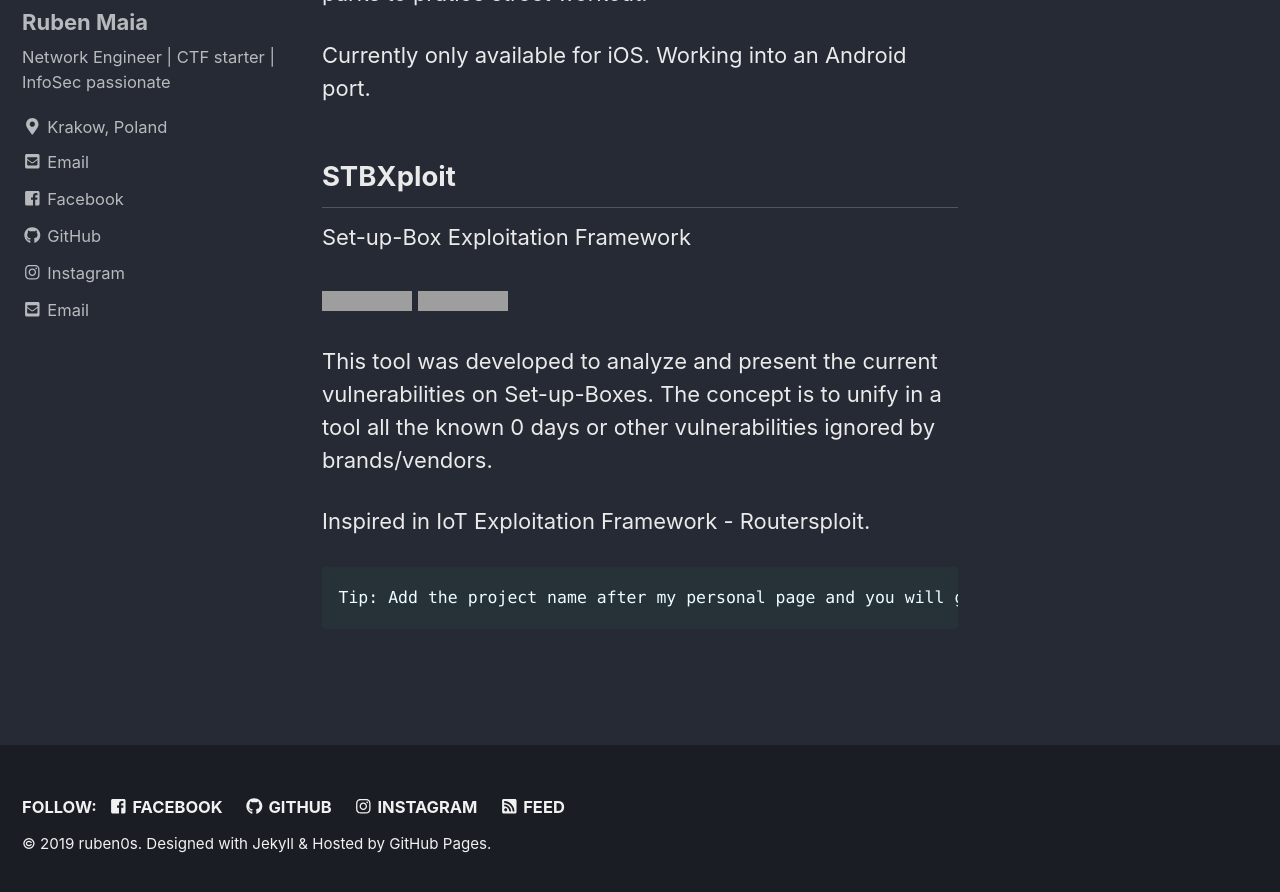
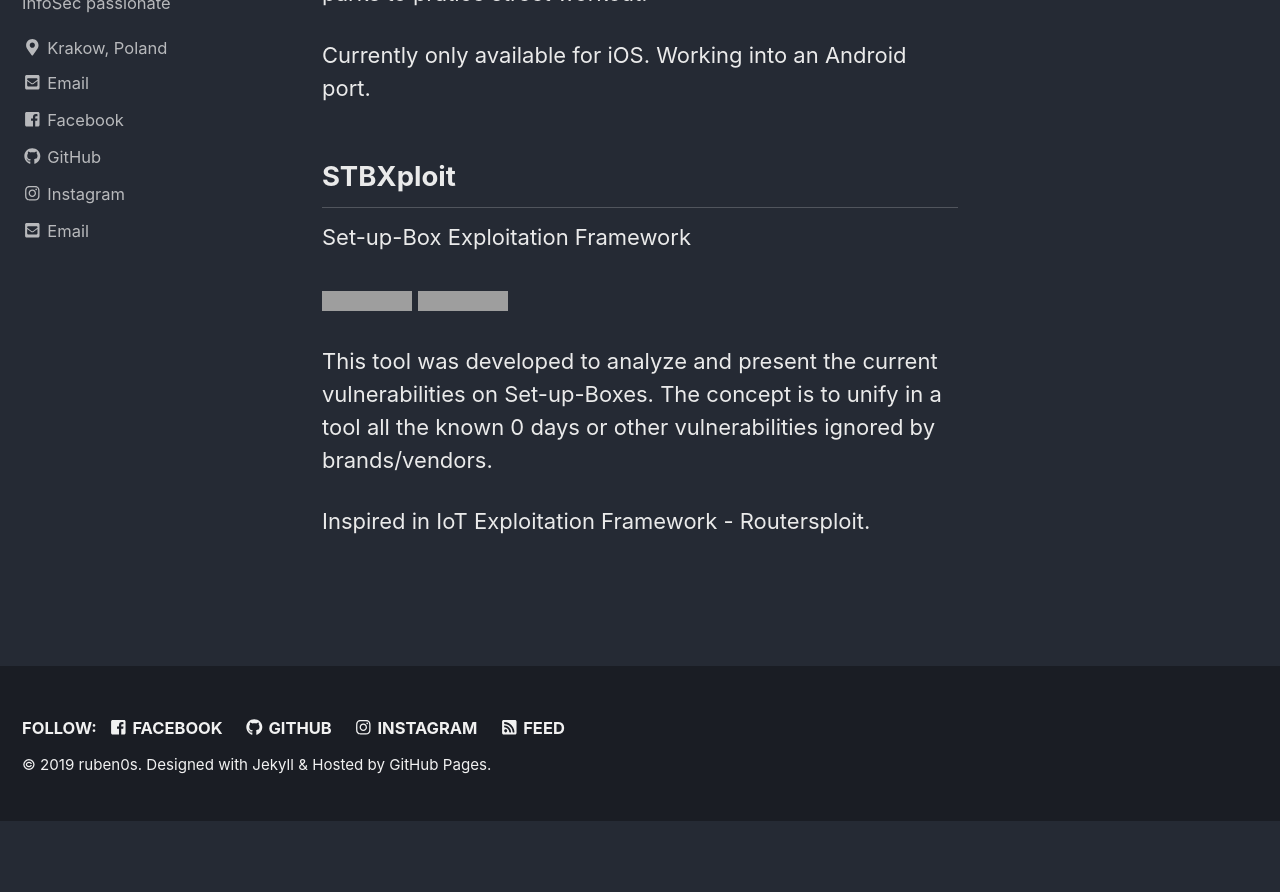
Before and after one commit to rbnmaia/rbnmaia.github.io, a Jekyll site: the page built from _pages/projects.md, in a window 1280 px wide and 900 px high, scrolled down 524 px. Shown: the top 892 px of the window. Built offline with Jekyll 4.4.1, drawn with Linux system fonts in a browser that asks for light colours; cached includes are drawn as plain includes; after the commit the page ends 1344 px from its top, so only the background shows below that; grey boxes are pictures that could not be loaded.

Commit message:
Update projects.md

````diff
--- a/_pages/projects.md
+++ b/_pages/projects.md
@@ -34,9 +34,3 @@ This tool was developed to analyze and present the current vulnerabilities on Se
 The concept is to unify in a tool all the known 0 days or other vulnerabilities ignored by brands/vendors.
 
 Inspired in IoT Exploitation Framework - Routersploit.
-
-
-
-```
-Tip: Add the project name after my personal page and you will get the HTML content, I'm using Github pages.
-```
````
